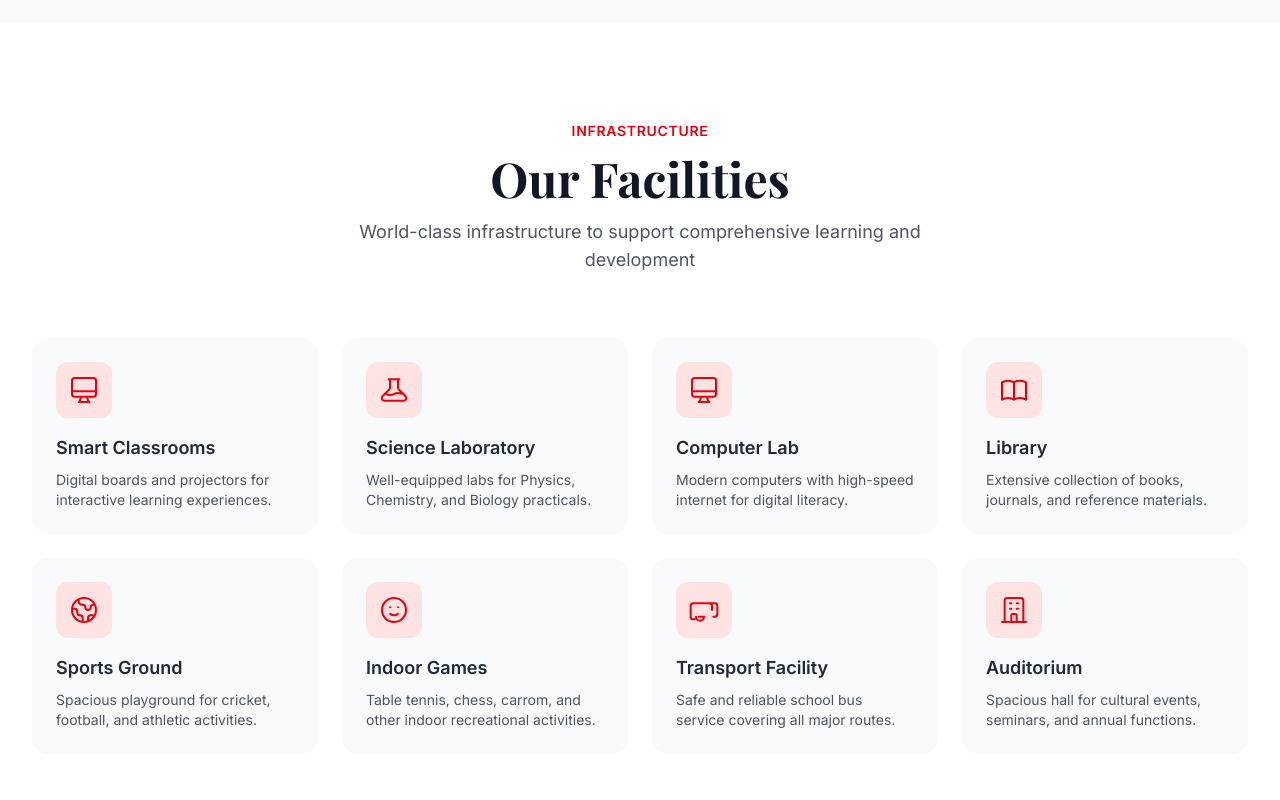
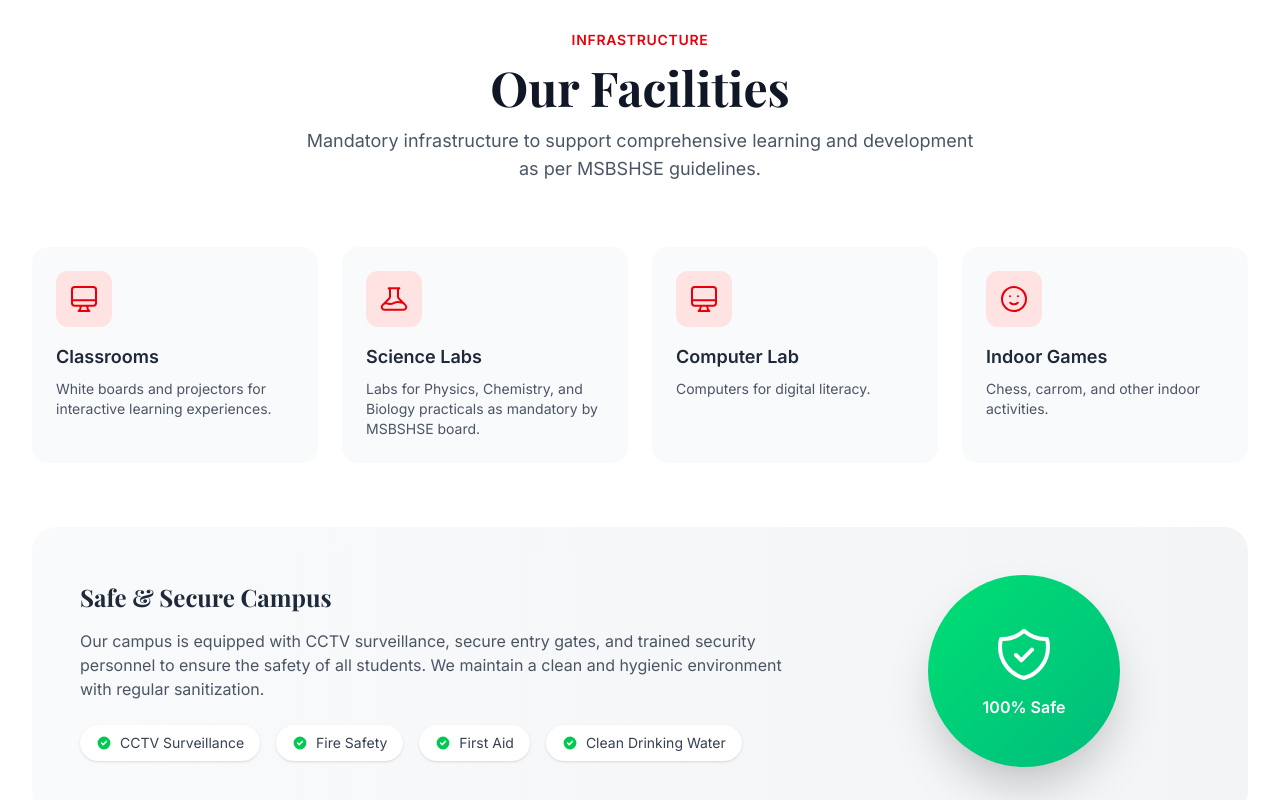
Before and after one commit to maitrishm/gurukul, a React (Vite) app: page / in a window 1280 px wide. Shown: the part 3260-4060 px from the top of the page. Built offline with nearby package versions, Linux system fonts and the light colour scheme.

Commit message:
update so many changes

```diff
--- a/src/components/Achievements.tsx
+++ b/src/components/Achievements.tsx
@@ -2,28 +2,18 @@ export function Achievements() {
   const achievements = [
     {
       year: '2024',
-      title: 'District Level Science Exhibition - First Prize',
-      description: 'Students won first prize in the inter-school science exhibition.',
+      title: 'Organise the first time science exhibition',
+      description: 'Students showcased their science project first time.',
     },
     {
       year: '2024',
       title: 'Excellent SSC Board Results',
-      description: 'Achieved 94% pass rate with multiple students scoring above 85%.',
+      description: 'Achieved 94% pass rate with 3 students scoring above 85%.',
     },
     {
-      year: '2023',
-      title: 'State Level Sports Championship',
-      description: 'School team secured 2nd position in state athletics meet.',
-    },
-    {
-      year: '2023',
-      title: 'Best School Award - Taluka Level',
-      description: 'Recognized for excellence in academic and extracurricular activities.',
-    },
-    {
-      year: '2022',
-      title: 'District Rank Holders',
-      description: 'Multiple students achieved top positions in SSC examination.',
+      year: '2020',
+      title: 'Best SSC board results',
+      description: 'School achieved 100% pass rate.',
     },
   ];
 
@@ -74,7 +64,7 @@ export function Achievements() {
                   </div>
                   <div className="flex-1 bg-white rounded-xl p-5 shadow-sm border border-gray-100">
                     <span className="inline-block bg-red-100 text-red-700 text-xs font-semibold px-3 py-1 rounded-full mb-2">
-                      {achievement.year}
+                      {achievement.year}%
                     </span>
                     <h4 className="font-semibold text-gray-800 mb-1">{achievement.title}</h4>
                     <p className="text-gray-600 text-sm">{achievement.description}</p>
--- a/src/components/Admissions.tsx
+++ b/src/components/Admissions.tsx
@@ -53,9 +53,6 @@ export function Admissions() {
 
           <div className="relative z-10 grid lg:grid-cols-2 gap-8 items-center">
             <div>
-              <span className="inline-block bg-white/20 px-4 py-2 rounded-full text-sm font-medium mb-4">
-                🎓 Limited Seats Available
-              </span>
               <h3 className="font-serif text-3xl lg:text-4xl font-bold mb-4">
                 Enroll Your Child Today!
               </h3>
@@ -69,7 +66,7 @@ export function Admissions() {
                     <path strokeLinecap="round" strokeLinejoin="round" strokeWidth={2} d="M17 8l4 4m0 0l-4 4m4-4H3" />
                   </svg>
                 </a>
-                <a href="tel:+919876543210" className="inline-flex items-center gap-2 bg-white/20 px-6 py-3 rounded-full font-semibold hover:bg-white/30 transition-colors">
+                <a href="tel:7276052880" className="inline-flex items-center gap-2 bg-white/20 px-6 py-3 rounded-full font-semibold hover:bg-white/30 transition-colors">
                   <svg className="w-5 h-5" fill="none" stroke="currentColor" viewBox="0 0 24 24">
                     <path strokeLinecap="round" strokeLinejoin="round" strokeWidth={2} d="M3 5a2 2 0 012-2h3.28a1 1 0 01.948.684l1.498 4.493a1 1 0 01-.502 1.21l-2.257 1.13a11.042 11.042 0 005.516 5.516l1.13-2.257a1 1 0 011.21-.502l4.493 1.498a1 1 0 01.684.949V19a2 2 0 01-2 2h-1C9.716 21 3 14.284 3 6V5z" />
                   </svg>
--- a/src/components/Contact.tsx
+++ b/src/components/Contact.tsx
@@ -83,7 +83,7 @@ export function Contact() {
                   <div>
                     <h4 className="font-semibold mb-1">Email</h4>
                     <p className="text-white/90">
-                      gurukulenglishhighschool@gmail.com
+                      info@gurukulenglishhighschool.in
                     </p>
                   </div>
                 </div>
--- a/src/components/Facilities.tsx
+++ b/src/components/Facilities.tsx
@@ -1,8 +1,8 @@
 export function Facilities() {
   const facilities = [
     {
-      name: 'Smart Classrooms',
-      description: 'Digital boards and projectors for interactive learning experiences.',
+      name: 'Classrooms',
+      description: 'White boards and projectors for interactive learning experiences.',
       icon: (
         <svg className="w-8 h-8" fill="none" stroke="currentColor" viewBox="0 0 24 24">
           <path strokeLinecap="round" strokeLinejoin="round" strokeWidth={1.5} d="M9.75 17L9 20l-1 1h8l-1-1-.75-3M3 13h18M5 17h14a2 2 0 002-2V5a2 2 0 00-2-2H5a2 2 0 00-2 2v10a2 2 0 002 2z" />
@@ -10,8 +10,8 @@ export function Facilities() {
       ),
     },
     {
-      name: 'Science Laboratory',
-      description: 'Well-equipped labs for Physics, Chemistry, and Biology practicals.',
+      name: 'Science Labs',
+      description: 'Labs for Physics, Chemistry, and Biology practicals as mandatory by MSBSHSE board.',
       icon: (
         <svg className="w-8 h-8" fill="none" stroke="currentColor" viewBox="0 0 24 24">
           <path strokeLinecap="round" strokeLinejoin="round" strokeWidth={1.5} d="M19.428 15.428a2 2 0 00-1.022-.547l-2.387-.477a6 6 0 00-3.86.517l-.318.158a6 6 0 01-3.86.517L6.05 15.21a2 2 0 00-1.806.547M8 4h8l-1 1v5.172a2 2 0 00.586 1.414l5 5c1.26 1.26.367 3.414-1.415 3.414H4.828c-1.782 0-2.674-2.154-1.414-3.414l5-5A2 2 0 009 10.172V5L8 4z" />
@@ -20,58 +20,25 @@ export function Facilities() {
     },
     {
       name: 'Computer Lab',
-      description: 'Modern computers with high-speed internet for digital literacy.',
+      description: 'Computers for digital literacy.',
       icon: (
         <svg className="w-8 h-8" fill="none" stroke="currentColor" viewBox="0 0 24 24">
           <path strokeLinecap="round" strokeLinejoin="round" strokeWidth={1.5} d="M9.75 17L9 20l-1 1h8l-1-1-.75-3M3 13h18M5 17h14a2 2 0 002-2V5a2 2 0 00-2-2H5a2 2 0 00-2 2v10a2 2 0 002 2z" />
         </svg>
       ),
     },
-    {
-      name: 'Library',
-      description: 'Extensive collection of books, journals, and reference materials.',
-      icon: (
-        <svg className="w-8 h-8" fill="none" stroke="currentColor" viewBox="0 0 24 24">
-          <path strokeLinecap="round" strokeLinejoin="round" strokeWidth={1.5} d="M12 6.253v13m0-13C10.832 5.477 9.246 5 7.5 5S4.168 5.477 3 6.253v13C4.168 18.477 5.754 18 7.5 18s3.332.477 4.5 1.253m0-13C13.168 5.477 14.754 5 16.5 5c1.747 0 3.332.477 4.5 1.253v13C19.832 18.477 18.247 18 16.5 18c-1.746 0-3.332.477-4.5 1.253" />
-        </svg>
-      ),
-    },
-    {
-      name: 'Sports Ground',
-      description: 'Spacious playground for cricket, football, and athletic activities.',
-      icon: (
-        <svg className="w-8 h-8" fill="none" stroke="currentColor" viewBox="0 0 24 24">
-          <path strokeLinecap="round" strokeLinejoin="round" strokeWidth={1.5} d="M3.055 11H5a2 2 0 012 2v1a2 2 0 002 2 2 2 0 012 2v2.945M8 3.935V5.5A2.5 2.5 0 0010.5 8h.5a2 2 0 012 2 2 2 0 104 0 2 2 0 012-2h1.064M15 20.488V18a2 2 0 012-2h3.064M21 12a9 9 0 11-18 0 9 9 0 0118 0z" />
-        </svg>
-      ),
-    },
+
     {
       name: 'Indoor Games',
-      description: 'Table tennis, chess, carrom, and other indoor recreational activities.',
+      description: 'Chess, carrom, and other indoor  activities.',
       icon: (
         <svg className="w-8 h-8" fill="none" stroke="currentColor" viewBox="0 0 24 24">
           <path strokeLinecap="round" strokeLinejoin="round" strokeWidth={1.5} d="M14.828 14.828a4 4 0 01-5.656 0M9 10h.01M15 10h.01M21 12a9 9 0 11-18 0 9 9 0 0118 0z" />
         </svg>
       ),
     },
-    {
-      name: 'Transport Facility',
-      description: 'Safe and reliable school bus service covering all major routes.',
-      icon: (
-        <svg className="w-8 h-8" fill="none" stroke="currentColor" viewBox="0 0 24 24">
-          <path strokeLinecap="round" strokeLinejoin="round" strokeWidth={1.5} d="M8 7h12m0 0a2 2 0 012 2v6a2 2 0 01-2 2h-1m-7 0H8m4 0a3 3 0 11-6 0m6 0a3 3 0 11-6 0m12-5V9a2 2 0 00-2-2H4a2 2 0 00-2 2v8a2 2 0 002 2h1" />
-        </svg>
-      ),
-    },
-    {
-      name: 'Auditorium',
-      description: 'Spacious hall for cultural events, seminars, and annual functions.',
-      icon: (
-        <svg className="w-8 h-8" fill="none" stroke="currentColor" viewBox="0 0 24 24">
-          <path strokeLinecap="round" strokeLinejoin="round" strokeWidth={1.5} d="M19 21V5a2 2 0 00-2-2H7a2 2 0 00-2 2v16m14 0h2m-2 0h-5m-9 0H3m2 0h5M9 7h1m-1 4h1m4-4h1m-1 4h1m-5 10v-5a1 1 0 011-1h2a1 1 0 011 1v5m-4 0h4" />
-        </svg>
-      ),
-    },
+
+
   ];
 
   return (
@@ -84,7 +51,7 @@ export function Facilities() {
             Our Facilities
           </h2>
           <p className="text-gray-600 max-w-2xl mx-auto text-lg">
-            World-class infrastructure to support comprehensive learning and development
+            Mandatory infrastructure to support comprehensive learning and development as per MSBSHSE guidelines.
           </p>
         </div>
 
--- a/src/components/Footer.tsx
+++ b/src/components/Footer.tsx
@@ -7,9 +7,6 @@ export function Footer() {
           {/* School Info */}
           <div className="lg:col-span-2">
             <div className="flex items-center gap-3 mb-6">
-              <div className="w-12 h-12 bg-gradient-to-br from-red-600 to-red-700 rounded-full flex items-center justify-center shadow-lg">
-                <span className="text-white font-bold text-xl">G</span>
-              </div>
               <div>
                 <h3 className="font-serif font-bold text-lg">Gurukul English High School</h3>
                 <p className="text-gray-400 text-sm">Affiliated to MSBSHSE</p>
@@ -69,7 +66,7 @@ export function Footer() {
                 <svg className="w-5 h-5 text-red-500 flex-shrink-0 mt-1" fill="none" stroke="currentColor" viewBox="0 0 24 24">
                   <path strokeLinecap="round" strokeLinejoin="round" strokeWidth={2} d="M3 8l7.89 5.26a2 2 0 002.22 0L21 8M5 19h14a2 2 0 002-2V7a2 2 0 00-2-2H5a2 2 0 00-2 2v10a2 2 0 002 2z" />
                 </svg>
-                <span className="break-all text-sm">gurukulenglishhighschool@gmail.com</span>
+                <span className="break-all text-sm">info@gurukulenglishhighschool.in</span>
               </li>
             </ul>
           </div>
```
Also changed, not shown: src/components/Academics.tsx (+1 -6 lines), 2 other files (tests, documents, lock files or other folders).
